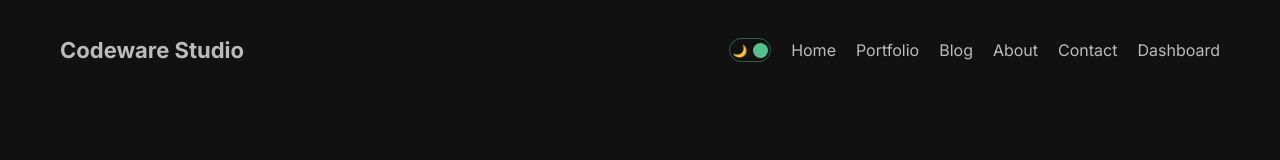
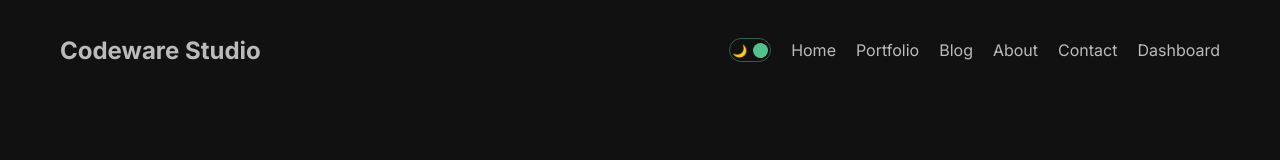
Before and after one commit to chaoma6/Codeware-Studio, a Next.js app: page / in a window 1280 px wide. Shown: the top 160 px of the page. Built offline with nearby package versions, Linux system fonts and the light colour scheme.

Commit message:
style: Increase font size.

```diff
--- a/src/components/Navbar/navbar.module.css
+++ b/src/components/Navbar/navbar.module.css
@@ -7,7 +7,7 @@
 
 .logo {
   font-weight: bold;
-  font-size: 22px;
+  font-size: 24px;
 }
 
 .links {
```
